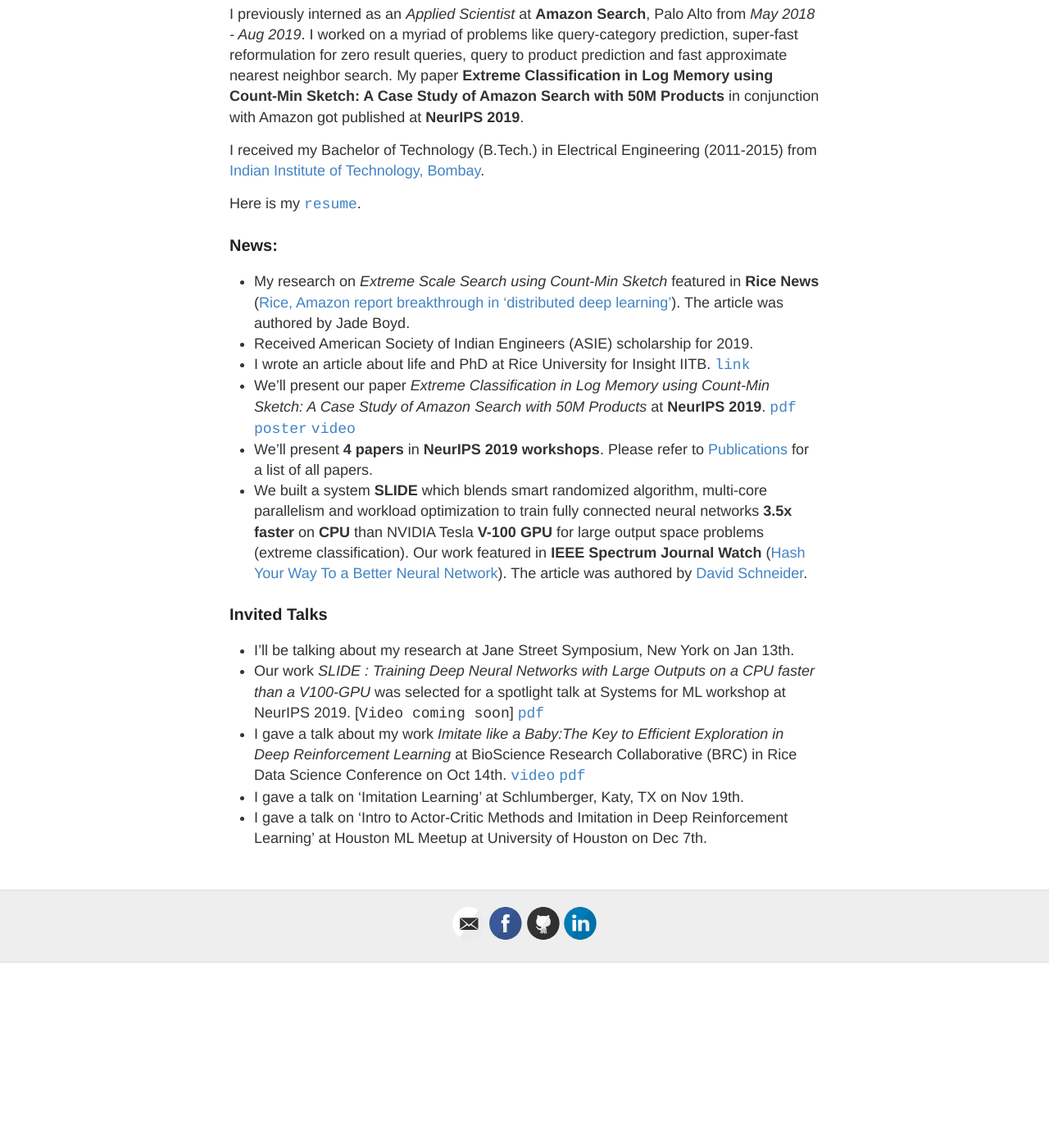
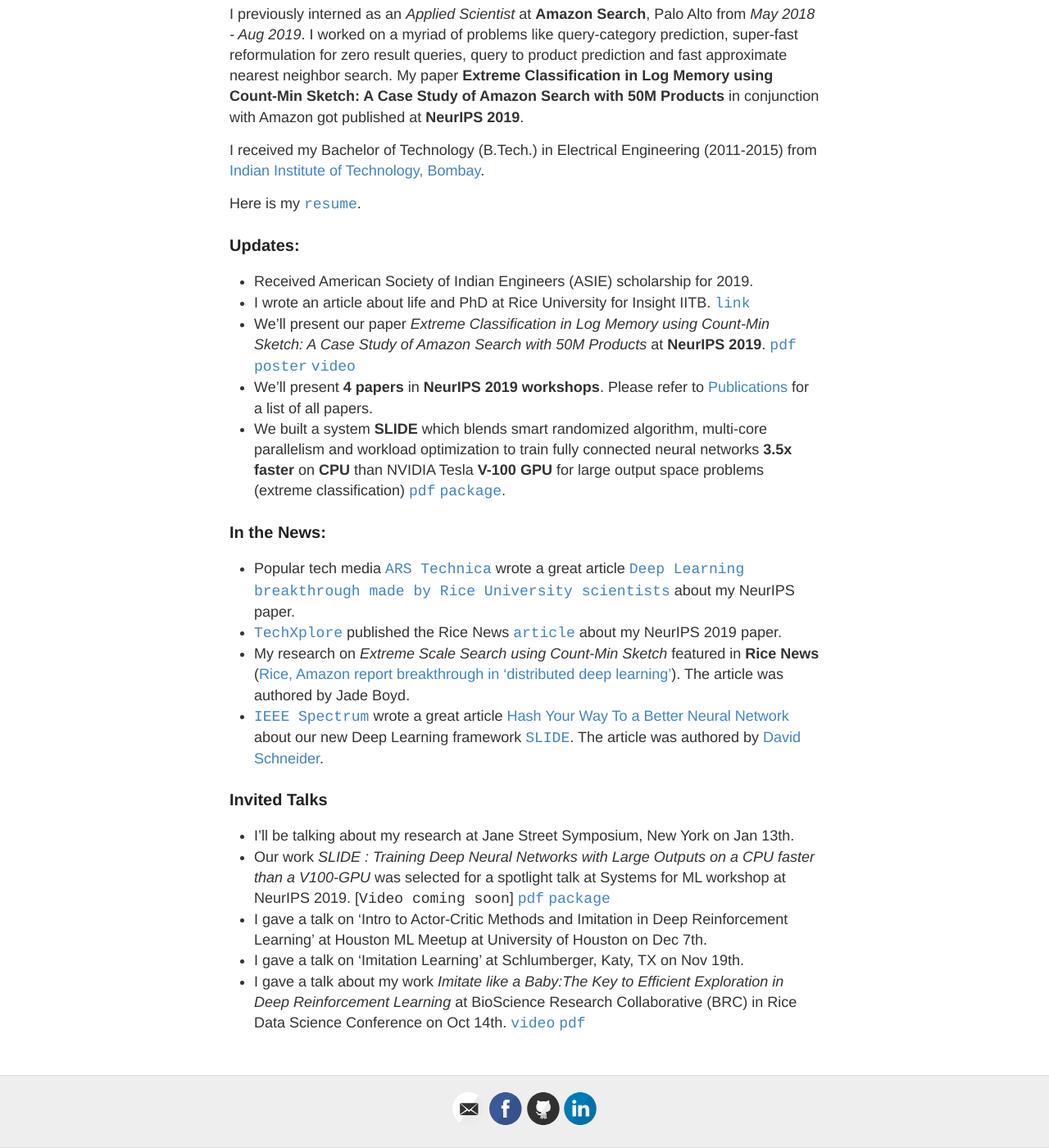
Before and after one commit to gaurav16gupta/gaurav16gupta.github.io, a Jekyll site: the page built from index.md, in a window 1280 px wide and 1400 px high, scrolled down 290 px. Shown: the whole window at 82% size. Built offline with Jekyll 4.4.1, drawn with Linux system fonts in a browser that asks for light colours; before the commit the page ends 1464 px from its top, so only the background shows below that.

Commit message:
ARS Technica updates

```diff
--- a/index.md
+++ b/index.md
@@ -11,17 +11,22 @@ I received my Bachelor of Technology (B.Tech.) in Electrical Engineering (2011-2
 
 Here is my [`resume`](https://tharun24.github.io/Resume.pdf).
 
-### News:
-* My research on *Extreme Scale Search using Count-Min Sketch* featured in __Rice News__ ([Rice, Amazon report breakthrough in ‘distributed deep learning’](http://news.rice.edu/2019/12/09/rice-amazon-report-breakthrough-in-distributed-deep-learning-2/)). The article was authored by Jade Boyd.
+### Updates:
 * Received American Society of Indian Engineers (ASIE) scholarship for 2019.
 * I wrote an article about life and PhD at Rice University for Insight IITB. [`link`](https://www.insightiitb.org/rice-university-tharun-medini-univ-series/)
 * We'll present our paper *Extreme Classification in Log Memory using Count-Min Sketch: A Case Study of Amazon Search with 50M Products* at **NeurIPS 2019**. [`pdf`](https://papers.nips.cc/paper/9482-extreme-classification-in-log-memory-using-count-min-sketch-a-case-study-of-amazon-search-with-50m-products.pdf) [`poster`](https://tharun24.github.io/miscellaneous/MACH_Poster.pdf)  [`video`](https://www.youtube.com/watch?v=zHXy-AlzSxQ)
 * We'll present __4 papers__ in __NeurIPS 2019 workshops__. Please refer to [Publications](publications.md) for a list of all papers.
-* We built a system __SLIDE__ which blends smart randomized algorithm, multi-core parallelism and workload optimization to train fully connected neural networks __3.5x faster__ on __CPU__ than NVIDIA Tesla __V-100 GPU__ for large output space problems (extreme classification). Our work featured in __IEEE Spectrum Journal Watch__ ([Hash Your Way To a Better Neural Network](https://spectrum.ieee.org/tech-talk/computing/hardware/algorithms-and-hardware-for-deep-learning)). The article was authored by [David Schneider](https://spectrum.ieee.org/author/schneider-david).
+* We built a system __SLIDE__ which blends smart randomized algorithm, multi-core parallelism and workload optimization to train fully connected neural networks __3.5x faster__ on __CPU__ than NVIDIA Tesla __V-100 GPU__ for large output space problems (extreme classification) [`pdf`](https://arxiv.org/pdf/1903.03129.pdf) [`package`](https://github.com/keroro824/HashingDeepLearning).
+
+### In the News:
+* Popular tech media [`ARS Technica`](https://arstechnica.com/) wrote a great article [`Deep Learning breakthrough made by Rice University scientists`](https://arstechnica.com/gadgets/2019/12/mach-ai-training-linear-cost-exponential-gain/) about my NeurIPS paper.
+* [`TechXplore`](https://techxplore.com/) published the Rice News [`article`](http://news.rice.edu/2019/12/09/rice-amazon-report-breakthrough-in-distributed-deep-learning-2/) about my NeurIPS 2019 paper.
+* My research on *Extreme Scale Search using Count-Min Sketch* featured in __Rice News__ ([Rice, Amazon report breakthrough in ‘distributed deep learning’](http://news.rice.edu/2019/12/09/rice-amazon-report-breakthrough-in-distributed-deep-learning-2/)). The article was authored by Jade Boyd.
+* [`IEEE Spectrum`](https://spectrum.ieee.org/) wrote a great article [Hash Your Way To a Better Neural Network](https://spectrum.ieee.org/tech-talk/computing/hardware/algorithms-and-hardware-for-deep-learning) about our new Deep Learning framework [`SLIDE`](https://github.com/keroro824/HashingDeepLearning). The article was authored by [David Schneider](https://spectrum.ieee.org/author/schneider-david).
 
 ### Invited Talks
 * I'll be talking about my research at Jane Street Symposium, New York on Jan 13th.
-* Our work *SLIDE : Training Deep Neural Networks with Large Outputs on a CPU faster than a V100-GPU* was selected for a spotlight talk at Systems for ML workshop at NeurIPS 2019. [`Video coming soon`] [`pdf`](https://arxiv.org/pdf/1903.03129.pdf)
+* Our work *SLIDE : Training Deep Neural Networks with Large Outputs on a CPU faster than a V100-GPU* was selected for a spotlight talk at Systems for ML workshop at NeurIPS 2019. [`Video coming soon`] [`pdf`](https://arxiv.org/pdf/1903.03129.pdf) [`package`](https://github.com/keroro824/HashingDeepLearning)
+* I gave a talk on 'Intro to Actor-Critic Methods and Imitation in Deep Reinforcement Learning' at Houston ML Meetup at University of Houston on Dec 7th.
+* I gave a talk on 'Imitation Learning' at Schlumberger, Katy, TX on Nov 19th.
 * I gave a talk about my work *Imitate like a Baby:The Key to Efficient Exploration in Deep Reinforcement Learning* at BioScience Research Collaborative (BRC) in Rice Data Science Conference on Oct 14th. [`video`](https://www.youtube.com/watch?v=BzCE1tA9QeI&list=PLcsG4X8Zn_UD-U-uOKeq6SwoIJTcf_mbd&index=15)   [`pdf`](https://tharun24.github.io/AAAI_Imitation.pdf)
-* I gave a talk on 'Imitation Learning' at Schlumberger, Katy, TX on Nov 19th.
-* I gave a talk on 'Intro to Actor-Critic Methods and Imitation in Deep Reinforcement Learning' at Houston ML Meetup at University of Houston on Dec 7th.
```
